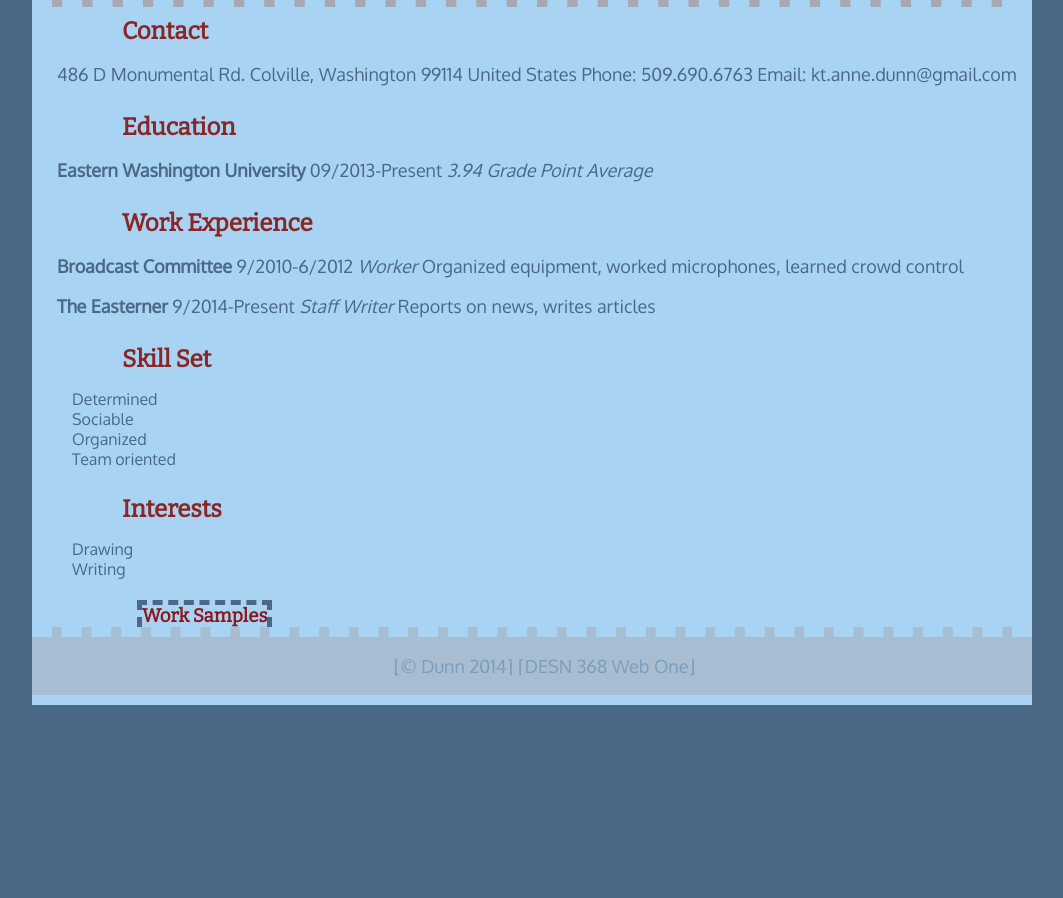
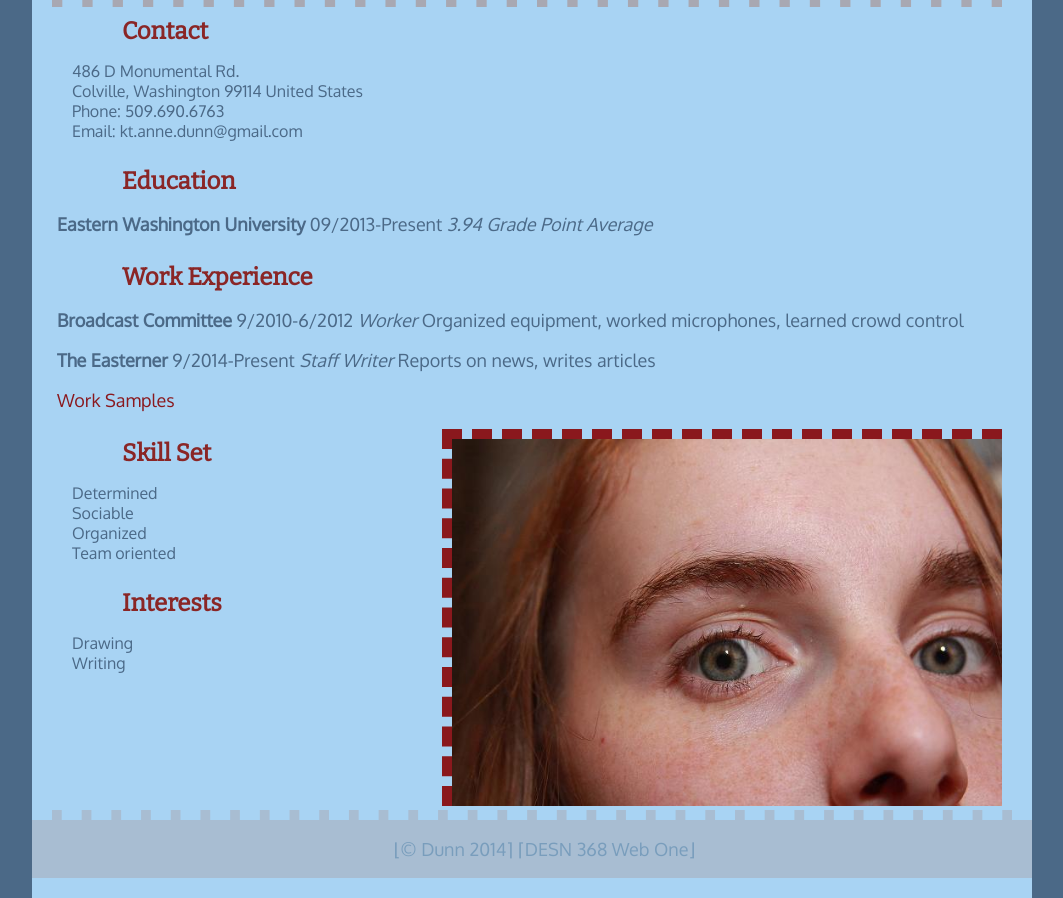
Before and after one commit to katiedunn14/p2_resume, a plain HTML site: page index.html in a window 1280 px wide. Shown: the part 80-978 px from the top of the page, without its empty margins (108-1171 px from the left). Before the commit the page ends 800 px from the top, so only its background shows below. Drawn offline with nearby package versions, Linux system fonts and the light colour scheme.

Commit message:
organizing

```diff
--- a/css/styles.css
+++ b/css/styles.css
@@ -39,8 +39,7 @@ p {
 	padding-left: 25px;
 }
 
-h3 a {
-	border: 5px dashed #4B6987;
+a[src="me"] {
 	margin-left: 15px;
 	margin-top:40px;
 }
@@ -76,29 +75,17 @@ ul li {
 }
 
 
-#me {
-	padding: 20px 0px 20px 20px;
-
-}
 
 img {
 		width: 550px;;
-		border-bottom: 10px dashed #8A181D;
-		border-right: 10px dashed #8A181D;
+		border-top: 10px dashed #8A181D;
+		border-left: 10px dashed #8A181D;
+		margin-left: 70px;
 }
 
 
 div.container {
 	background:#A8D3F3;
-}
-
-#info {
-padding: 10px 10px 10px 10px;
-}
-
-#special img {
-	padding-left:63px;
-	size: 500px;
 }
 
 
--- a/index.html
+++ b/index.html
@@ -23,13 +23,16 @@
 		<h1>Katie Dunn</h1>
 	</header>
 
+<section class="">
 <h2>Contact</h2>
+<ul>
+	<li>486 D Monumental Rd.</li>
+    <li>Colville, Washington 99114 United States</li>
+	<li>Phone: 509.690.6763</li>
+ 	<li>Email: kt.anne.dunn@gmail.com</li>
+</section>
 
-<p>486 D Monumental Rd.
-Colville, Washington 99114 United States
- Phone: 509.690.6763
- Email: kt.anne.dunn@gmail.com</p>
-
+<section>
 <h2>Education</h2>
 
 <p><strong>Eastern Washington University</strong> 09/2013-Present
@@ -44,7 +47,11 @@ Organized equipment, worked microphones, learned crowd control</p>
 <p><strong>The Easterner</strong> 9/2014-Present
 <em>Staff Writer</em>
 Reports on news, writes articles</p>
+<p><a href="http://easterneronline.com/staff/?writer=Katie%20Dunn" target="blank">Work Samples</a></p>
+</section>
 
+
+<section class="grid_4">
 <h2>Skill Set</h2>
 
 <ul>
@@ -61,14 +68,17 @@ Reports on news, writes articles</p>
 <li>Writing</li>
 </ul>
 
-<h3><a href="http://easterneronline.com/staff/?writer=Katie%20Dunn" target="blank">Work Samples</a></h3>
+</section>
 
+<img src="img/me.jpg">
+
+<section class="grid_8">
 
 	<footer id="footer" class="grid_12">
 		<p>&lfloor;&copy; Dunn 2014&rceil;  &lceil;DESN 368 Web One&rfloor;</p>
 	</footer>
 
-
+</section>
 		<!-- No Content After -->
 		<!-- Clearfix -->
 		<div class="clear"></div>
```
Also changed, not shown: img/me.jpg (added).
